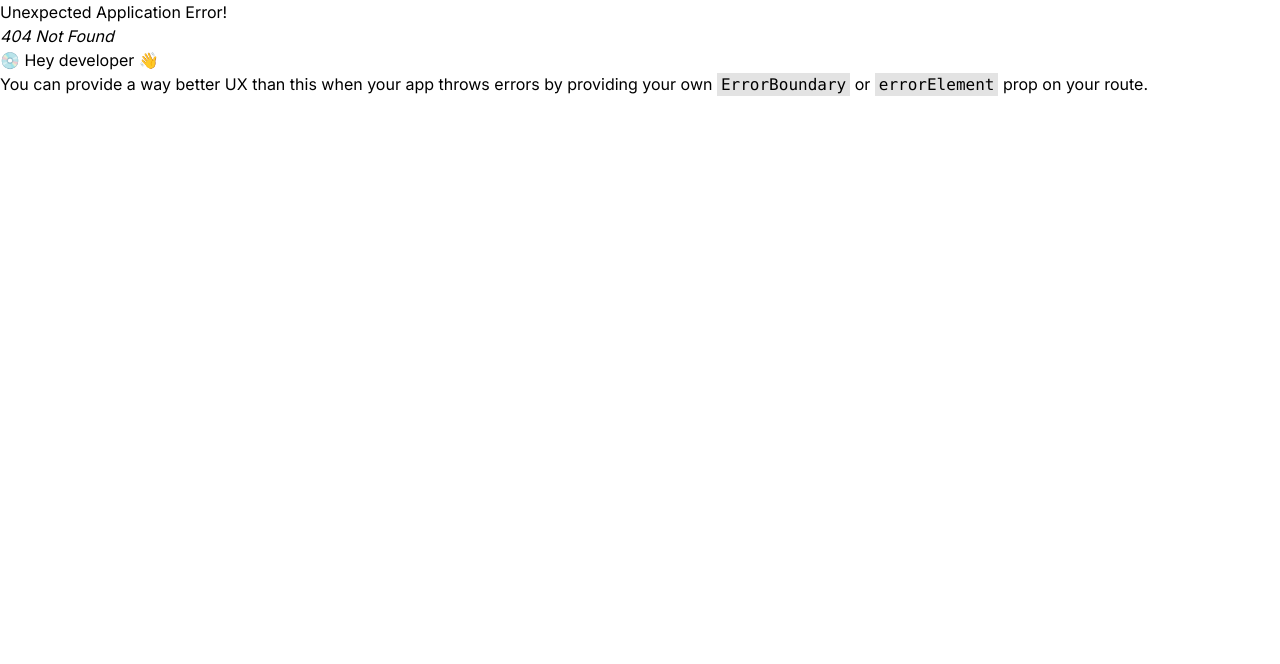
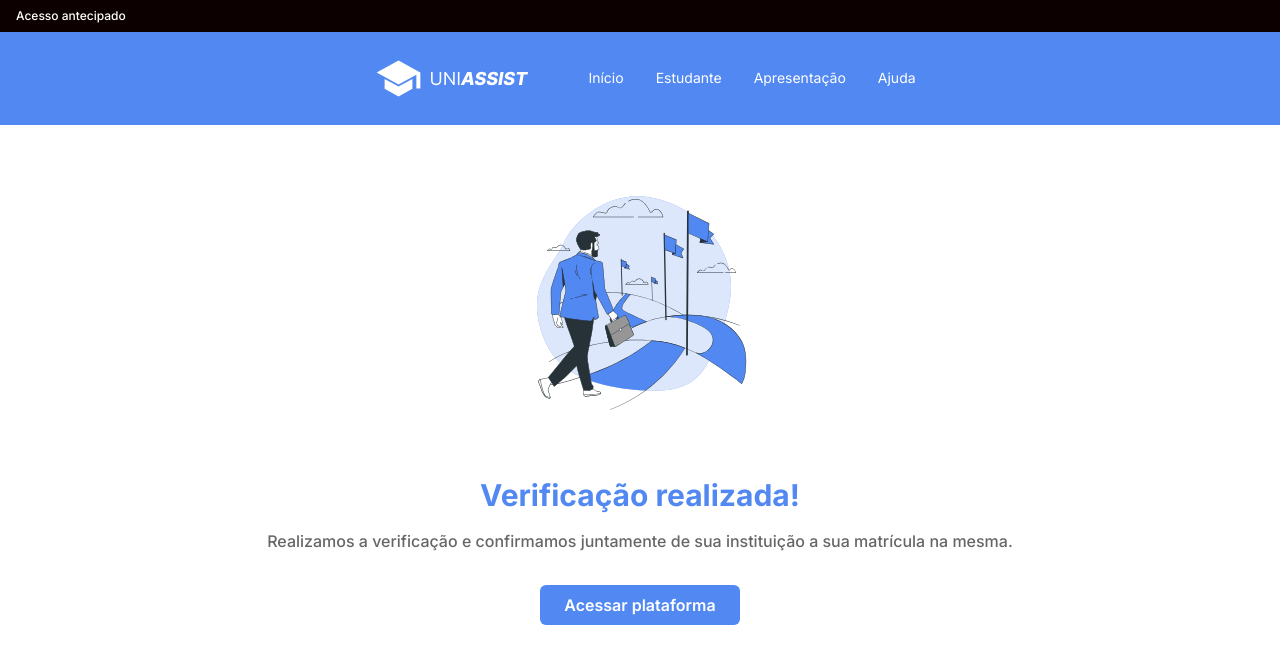
Before and after one commit to lucasdaher/uniassist, a React (Vite) app: page /request-success in a window 1280 px wide. Before the commit this address had no page. Shown: the top 664 px of the page. Built offline with nearby package versions, Linux system fonts and the light colour scheme.

Commit message:
feat: add request success

```diff
--- a/src/components/request/requestForm.tsx
+++ b/src/components/request/requestForm.tsx
@@ -13,7 +13,7 @@ const RequestForm = () => {
 
   const navigate = useNavigate();
   const onSubmit = () => {
-    navigate("/app");
+    navigate("/request-success");
   };
 
   const [isNameFocus, setIsNameFocus] = useState(false);
--- /dev/null
+++ b/src/components/request/successRequest.tsx
@@ -0,0 +1,34 @@
+import Header from "../header";
+
+import milestones from "../../assets/milestones.svg";
+
+const SuccessRequest = () => {
+  return (
+    <div>
+      <Header />
+
+      <main className="mt-16">
+        <div className="flex flex-col justify-center items-center gap-12">
+          <img src={milestones} alt="Walk to success" className="w-56" />
+          <div className="flex flex-col justify-center items-center p-4">
+            <h1 className="text-3xl font-bold text-blue-500 text-center">
+              Verificação realizada!
+            </h1>
+            <p className="text-md font-medium text-black/60 mt-4 text-center">
+              Realizamos a verificação e confirmamos juntamente de sua
+              instituição a sua matrícula na mesma.
+            </p>
+            <button
+              className="mt-8 text-white font-semibold bg-blue-500 px-6 py-2 text-md rounded-md hover:bg-blue-700 transition-all duration-300"
+              type="button"
+            >
+              Acessar plataforma
+            </button>
+          </div>
+        </div>
+      </main>
+    </div>
+  );
+};
+
+export default SuccessRequest;
--- a/src/routes.tsx
+++ b/src/routes.tsx
@@ -1,6 +1,7 @@
 import { createBrowserRouter } from "react-router-dom";
 import Home from "./pages/home/home";
 import Request from "./pages/request/request";
+import SuccessRequest from "./components/request/successRequest";
 
 export const router = createBrowserRouter([
   {
@@ -11,4 +12,8 @@ export const router = createBrowserRouter([
     path: "/request-access",
     element: <Request />,
   },
+  {
+    path: "/request-success",
+    element: <SuccessRequest />,
+  },
 ]);
```
Also changed, not shown: src/assets/milestones.svg (added).
